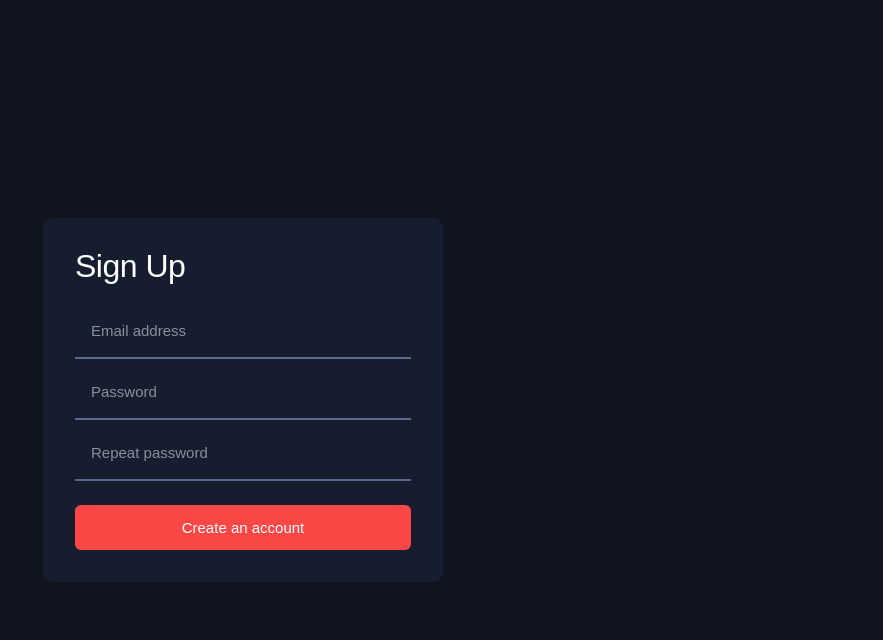
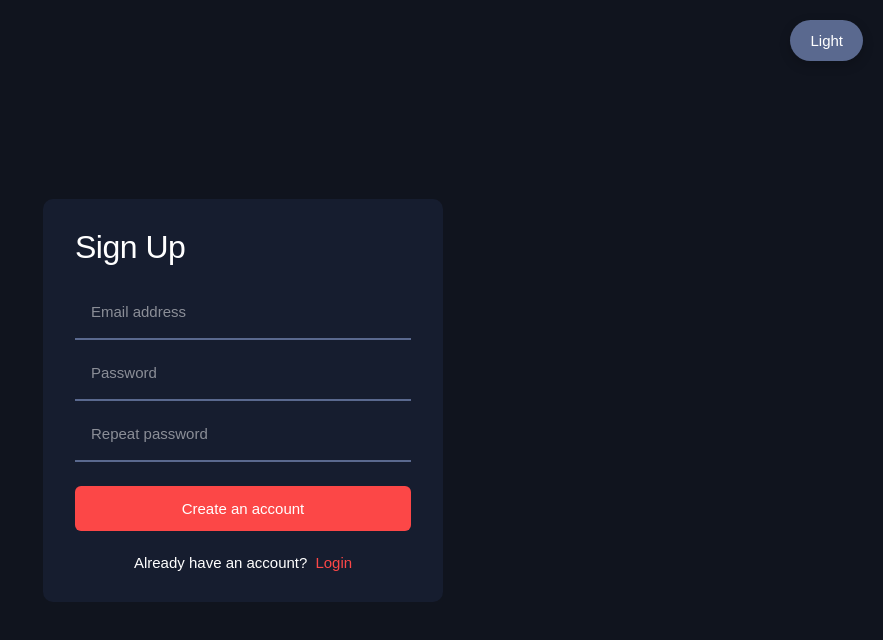
Before and after one commit to solijon010/login-project, a React (Vite) app: page /sign-up in a window 1280 px wide. Shown: the top 640 px of the page, without its empty margins (397-1280 px from the left). Built offline with nearby package versions, Linux system fonts and the light colour scheme.

Commit message:
site part 4

```diff
--- a/src/App.jsx
+++ b/src/App.jsx
@@ -1,13 +1,47 @@
+// /src/App.jsx
 import { ThemeProvider } from "styled-components";
-import Route from "./routes/Route";
+import { useContext } from "react";
+import { mainContext } from "./context/MainContext";
 import { GlobalStyle } from "./styles/style";
-import { light,dark } from "./styles/theme";
+import { dark, light } from "./styles/theme";
+import Route from "./routes/Route"; // sizning route faylingiz
+
+import styled from "styled-components";
+
+// Toggle button style
+const ToggleButton = styled.button`
+  position: fixed;
+  top: 20px;
+  right: 20px;
+  padding: 0.75rem 1.25rem;
+  border-radius: 999px;
+  font-weight: 500;
+  border: none;
+  cursor: pointer;
+  background-color: ${({ theme }) => theme.colors.greyishBlue};
+  color: ${({ theme }) => theme.colors.white};
+  box-shadow: 0 4px 12px rgba(0, 0, 0, 0.2);
+  transition: all 0.3s ease;
+
+  &:hover {
+    transform: scale(1.05);
+    box-shadow: 0 6px 18px rgba(0, 0, 0, 0.25);
+  }
+`;
 
 function App() {
+  const {
+    state: { theme },
+    dispatch,
+  } = useContext(mainContext);
+
   return (
-    <ThemeProvider theme={dark}>
-    <GlobalStyle/>
+    <ThemeProvider theme={theme === "dark" ? dark : light}>
+      <GlobalStyle />
       <Route />
+      <ToggleButton onClick={() => dispatch({ type: "TOGGLE_THEME" })}>
+        {theme === "dark" ? "Light" : "Dark"}
+      </ToggleButton>
     </ThemeProvider>
   );
 }
--- a/src/components/ui/Button/Button.js
+++ b/src/components/ui/Button/Button.js
@@ -4,4 +4,10 @@ export const Button = styled.button`
   padding: 0.875rem;
   border-radius: 0.375rem;
   background-color: ${({ theme }) => theme.colors.red};
+  transition: 0.3s ease all;
+
+  &:hover {
+    background-color: ${({ theme }) => theme.colors.white};
+    color: ${({ theme }) => theme.colors.darkBlue};
+  }
 `;
--- /dev/null
+++ b/src/context/MainContext.jsx
@@ -0,0 +1,30 @@
+import { createContext, useReducer } from "react";
+
+export const mainContext = createContext();
+
+const initialState = {
+  theme: "dark",
+  user: null,
+};
+
+const reducer = (state, action) => {
+  switch (action.type) {
+    case "TOGGLE_THEME":
+      return {
+        ...state,
+        theme: state.theme === "dark" ? "light" : "dark",
+      };
+    default:
+      return state;
+  }
+};
+
+export default function MainContext({ children }) {
+  const [state, dispatch] = useReducer(reducer, initialState);
+
+  return (
+    <mainContext.Provider value={{ state, dispatch }}>
+      {children}
+    </mainContext.Provider>
+  );
+}
--- a/src/main.jsx
+++ b/src/main.jsx
@@ -1,7 +1,12 @@
 import { createRoot } from "react-dom/client";
+import App from "./App.jsx";
+import MainContext from "./context/MainContext.jsx";
 import "./index.css";
-import App from "./App.jsx";
 import "@fontsource-variable/outfit";
-import "./translation/i18n"
+import "./translation/i18n";
 
-createRoot(document.getElementById("root")).render(<App />);
+createRoot(document.getElementById("root")).render(
+  <MainContext>
+    <App />
+  </MainContext>
+);
--- a/src/pages/SignUp/SignUp.jsx
+++ b/src/pages/SignUp/SignUp.jsx
@@ -1,18 +1,46 @@
-import { Button, } from "../../components/ui/Button/Button";
+import { Link } from "react-router-dom";
+import { Button } from "../../components/ui/Button/Button";
 import { Card } from "../../components/ui/Card/Card.style";
 import { Input } from "../../components/ui/Input/Input.style";
 import { TitleL } from "../../styles/style";
+import { dark } from "../../styles/theme";
+import { useRef } from "react";
 
 function SignUp() {
+  const emailInputRef = useRef(null);
+
+  const handleSubmit = (e) => {
+    e.preventDefault(); // ✅ prevenetDefault → preventDefault
+    console.log("Email value:", emailInputRef.current.value);
+  };
+
   return (
     <div className="sign-up">
       <Card>
         <TitleL>Sign Up</TitleL>
-        <form style={{display:"flex",flexDirection:"column",gap:"1.5rem"}}>
-          <Input type="email" placeholder="Email address" />
+        <form
+          onSubmit={handleSubmit} // ✅ typo tuzatildi
+          style={{ display: "flex", flexDirection: "column", gap: "1.5rem" }}
+        >
+          <Input ref={emailInputRef} type="email" placeholder="Email address" />
           <Input type="password" placeholder="Password" />
           <Input type="password" placeholder="Repeat password" />
-          <Button >Create an account</Button>
+          <Button type="submit">Create an account</Button> {/* type submit qo‘shildi */}
+
+          <p
+            style={{
+              display: "flex",
+              alignItems: "center",
+              justifyContent: "center",
+              gap: ".5rem",
+              cursor: "pointer",
+            }}
+          >
+            Already have an account?
+            <Link to={"/login"} style={{ color: dark.colors.red }}>
+              Login
+            </Link>
+          </p>
         </form>
       </Card>
     </div>
--- /dev/null
+++ b/src/routes/ProtectedRoute.jsx
@@ -0,0 +1,13 @@
+import { useContext } from "react";
+import { Navigate, Outlet } from "react-router-dom";
+import { mainContext } from "../context/MainContext";
+
+function ProtectedRoute() {
+  const {state}=useContext(mainContext)
+  if (!state.user) {
+   return  <Navigate to={"/login"} />;
+  }
+  return <Outlet />;
+}
+
+export default ProtectedRoute;
--- a/src/routes/Route.jsx
+++ b/src/routes/Route.jsx
@@ -3,16 +3,22 @@ import MainLayout from "../layouts/MainLayout";
 import Home from "../pages/Home/Home";
 import Login from "../pages/Login/Login";
 import SignUp from "../pages/SignUp/SignUp";
+import ProtectedRoute from "./ProtectedRoute";
 
 function Route() {
   const router = createBrowserRouter([
     {
-      path: "/",
-      element: <MainLayout />,
+      element: <ProtectedRoute/>,
       children: [
         {
-          index: true,
-          element: <Home />,
+          path: "/",
+          element: <MainLayout />,
+          children: [
+            {
+              index: true,
+              element: <Home />,
+            },
+          ],
         },
       ],
     },
--- a/src/styles/theme.js
+++ b/src/styles/theme.js
@@ -21,7 +21,7 @@ export const dark = {
 export const light = {
   colors: {
     // BACKGROUND
-    darkBlue: "#F3F4F6",      // body (och kulrang)
+    darkBlue: "#10141E",      // body (och kulrang)
     semiDarkblue: "#FFFFFF", // card (oq)
 
     // TEXT
```
